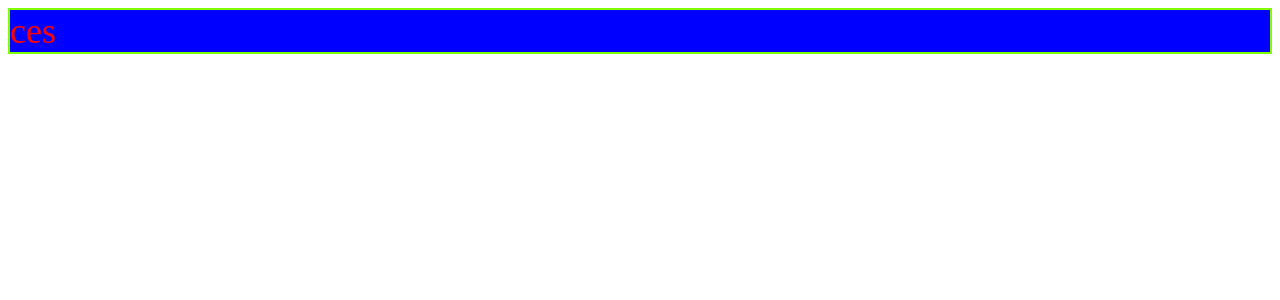
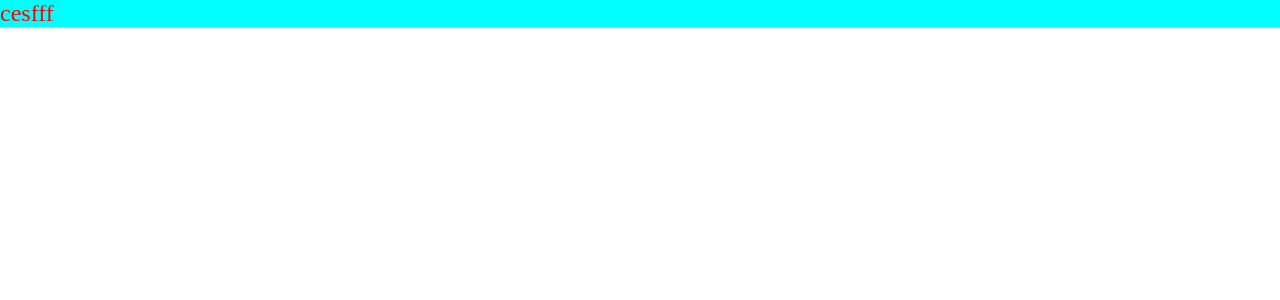
Before and after one commit to DollsMaster/webpack-vue, a Vue app: page /#/ in a window 1280 px wide. Shown: the top 300 px of the page. Built offline with nearby package versions, Linux system fonts and the light colour scheme.

Commit message:
引入vue-style-loader

```diff
--- a/src/main.js
+++ b/src/main.js
@@ -2,7 +2,7 @@
 import Vue from 'vue';
 import App from './App.vue'
 import vueRouter from "./router";
-require('@/styles/common.css')
+require('@/styles/index.scss')
 new Vue({
     el: '#app',
     router: vueRouter,
--- a/src/router/index.js
+++ b/src/router/index.js
@@ -5,7 +5,7 @@ const routes = [
     {
         path: '/',
         name: 'layout',
-        component: () => import('../views/layout.vue')
+        component: () => import('@/views/layout.vue')
     }
 ]
 const vueRouter = new VueRouter({
--- a/src/styles/common.css
+++ /dev/null
@@ -1,10 +0,0 @@
-#app {
-    font-size: 26px;
-    color: black;
-    border: solid 2px chartreuse;
-    div {
-        font-size: 36px;
-        color: red;
-        background-color: blue;
-    }
-}
--- /dev/null
+++ b/src/styles/index.scss
@@ -0,0 +1 @@
+@import "public";
--- /dev/null
+++ b/src/styles/public.scss
@@ -0,0 +1,8 @@
+html,body {
+    margin: 0;
+    padding: 0;
+    font-size: 12px;
+}
+div,span,p {
+    font-size: 2rem;
+}
--- a/src/views/layout.vue
+++ b/src/views/layout.vue
@@ -1,13 +1,14 @@
 <template>
   <div class="layout-wrap">
-    ces
+    cesfff
   </div>
 </template>
 <script>
 
 </script>
-<style scoped >
+<style scoped lang="scss">
 .layout-wrap {
   color: red;
+  background-color: aqua;
 }
 </style>
--- a/webpack.config.js
+++ b/webpack.config.js
@@ -21,6 +21,10 @@ module.exports = {
       {
         test: /\.css$/,
         use: [MiniCssExtractPlugin.loader, 'css-loader']
+      },
+      {
+        test: /\.scss$/,
+        use: ['vue-style-loader', 'css-loader', 'sass-loader']
       },
       {
         test: /\.js$/,
@@ -50,5 +54,10 @@ module.exports = {
       '@': path.resolve(__dirname, './src')
     }
   },
+  devServer: {
+    port: 9000,
+    host: '0.0.0.0',
+    hot: true
+  },
   mode: "development"
 }
```
Also changed, not shown: package.json (+5 -2 lines), 1 other file (tests, documents, lock files or other folders).
